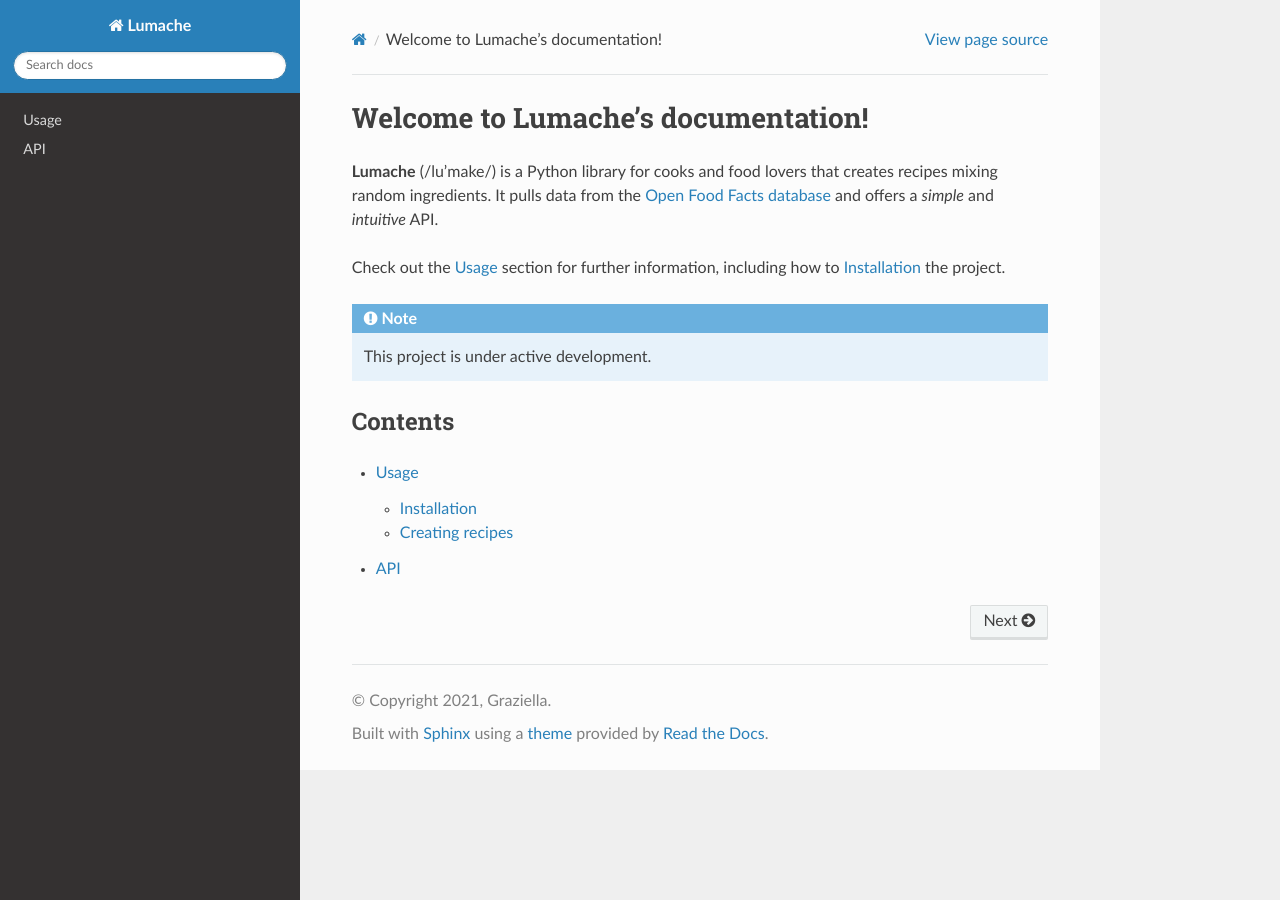
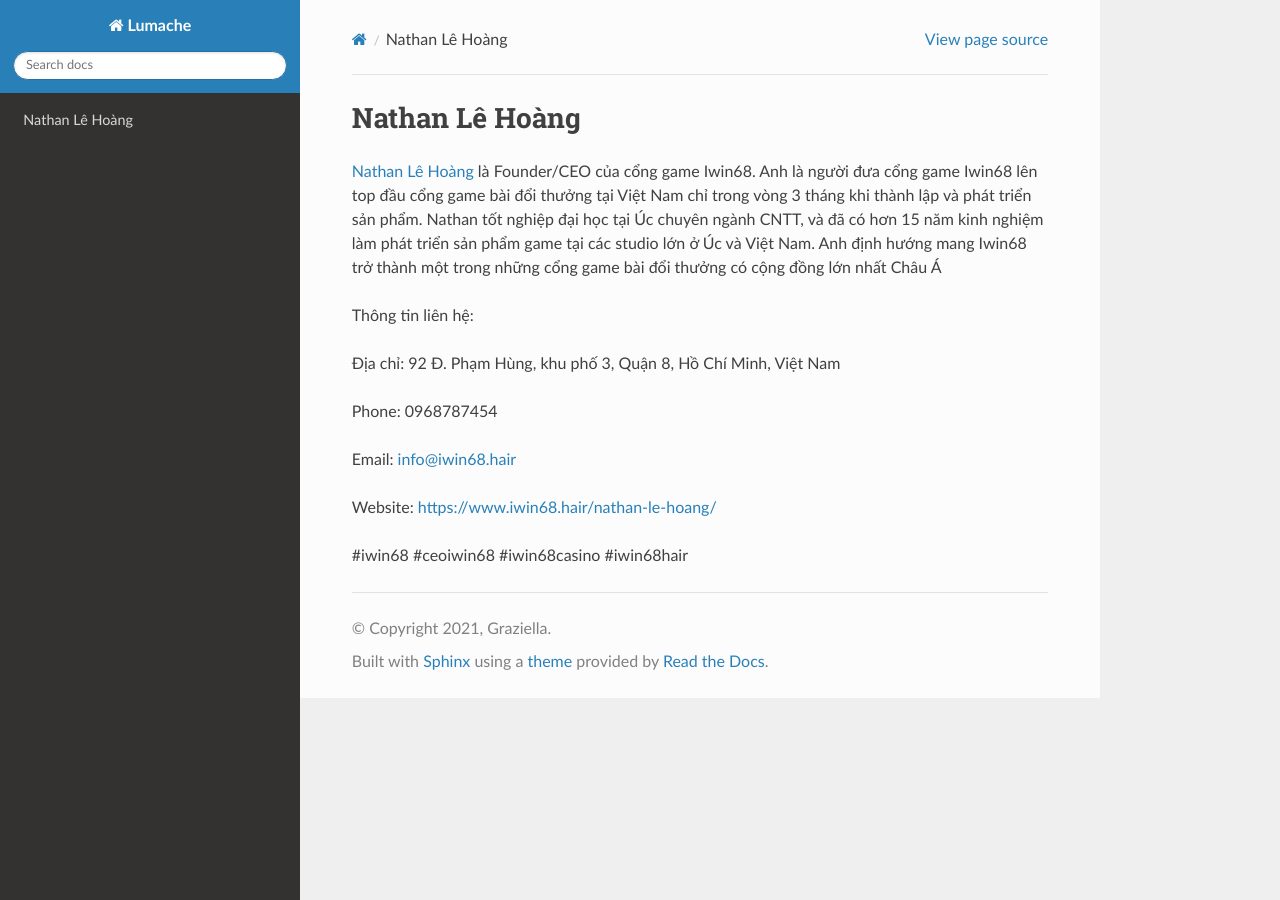
Before and after one commit to handa98810/nathanlehoang, a Sphinx documentation site: the page built from docs/source/index.rst, in a window 1280 px wide. Built offline with Sphinx 7.4.7 and the Read the Docs theme 3.1.0, drawn with Linux system fonts in a browser that asks for light colours.

Commit message:
Update index.rst

```diff
--- a/docs/source/index.rst
+++ b/docs/source/index.rst
@@ -1,22 +1,16 @@
-Welcome to Lumache's documentation!
+Nathan Lê Hoàng
 ===================================
 
-**Lumache** (/lu'make/) is a Python library for cooks and food lovers
-that creates recipes mixing random ingredients.
-It pulls data from the `Open Food Facts database <https://world.openfoodfacts.org/>`_
-and offers a *simple* and *intuitive* API.
+`Nathan Lê Hoàng <https://www.iwin68.hair/nathan-le-hoang/>`_ là Founder/CEO của cổng game Iwin68. Anh là người đưa cổng game Iwin68 lên top đầu cổng game bài đổi thưởng tại Việt Nam chỉ trong vòng 3 tháng khi thành lập và phát triển sản phẩm. Nathan tốt nghiệp đại học tại Úc chuyên ngành CNTT, và đã có hơn 15 năm kinh nghiệm làm phát triển sản phẩm game tại các studio lớn ở Úc và Việt Nam. Anh định hướng mang Iwin68 trở thành một trong những cổng game bài đổi thưởng có cộng đồng lớn nhất Châu Á
 
-Check out the :doc:`usage` section for further information, including
-how to :ref:`installation` the project.
+Thông tin liên hệ:
 
-.. note::
+Địa chỉ: 92 Đ. Phạm Hùng, khu phố 3, Quận 8, Hồ Chí Minh, Việt Nam
 
-   This project is under active development.
+Phone: 0968787454
 
-Contents
---------
+Email: info@iwin68.hair
 
-.. toctree::
+Website: https://www.iwin68.hair/nathan-le-hoang/
 
-   usage
-   api
+#iwin68 #ceoiwin68 #iwin68casino #iwin68hair
```
